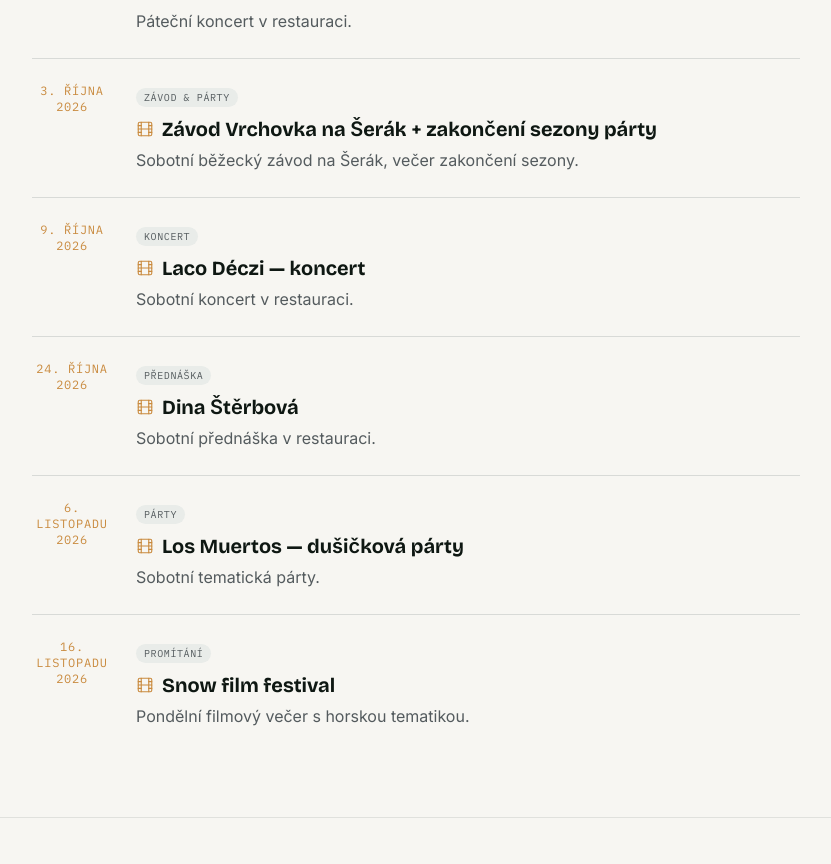
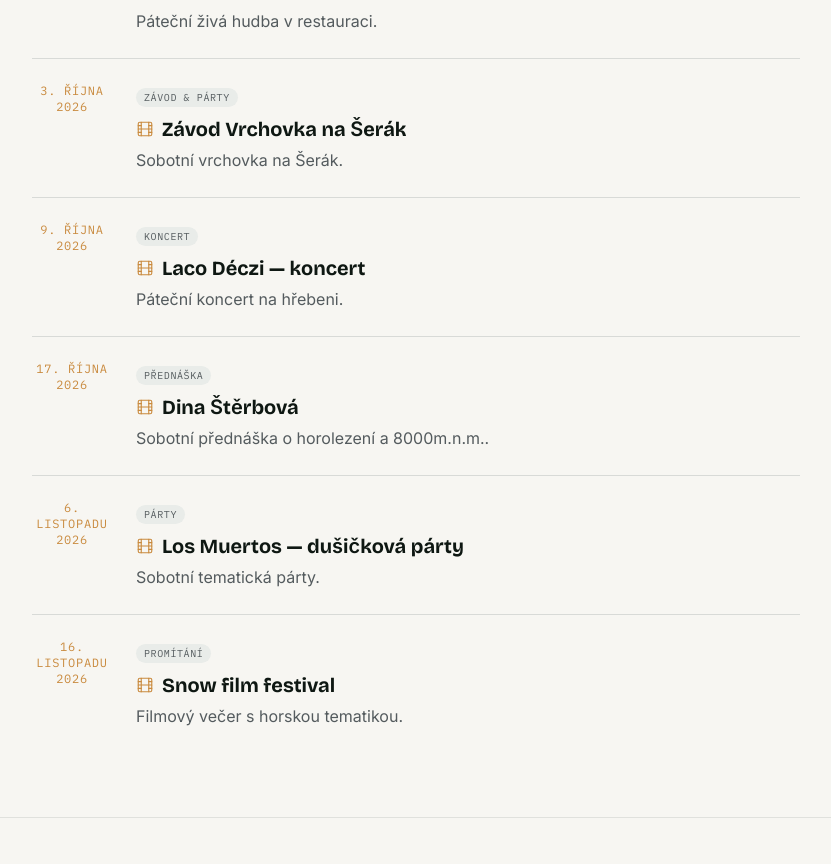
Before and after one commit to Veruniques/chata-serak-web, a Next.js app: page /kalendar-akci in a window 1280 px wide. Shown: the part 947-1811 px from the top of the page, without its empty margins (224-1055 px from the left). Built offline with nearby package versions, Linux system fonts and the light colour scheme.

Commit message:
Update page.tsx

```diff
--- a/app/kalendar-akci/page.tsx
+++ b/app/kalendar-akci/page.tsx
@@ -11,7 +11,7 @@ const EVENTS = [
     date: "2026-09-11",
     title: "Přednáška Lukáše Abta",
     type: "Přednáška",
-    description: "Večerní přednáška v restauraci.",
+    description: "Večerní přednáška.",
   },
   {
     date: "2026-09-12",
@@ -29,25 +29,25 @@ const EVENTS = [
     date: "2026-10-02",
     title: "Michal Juříčka — koncert",
     type: "Koncert",
-    description: "Páteční koncert v restauraci.",
+    description: "Páteční živá hudba v restauraci.",
   },
   {
     date: "2026-10-03",
-    title: "Závod Vrchovka na Šerák + zakončení sezony párty",
+    title: "Závod Vrchovka na Šerák",
     type: "Závod & párty",
-    description: "Sobotní běžecký závod na Šerák, večer zakončení sezony.",
+    description: "Sobotní vrchovka na Šerák.",
   },
   {
     date: "2026-10-09",
     title: "Laco Déczi — koncert",
     type: "Koncert",
-    description: "Sobotní koncert v restauraci.",
+    description: "Páteční koncert na hřebeni.",
   },
   {
-    date: "2026-10-24",
+    date: "2026-10-17",
     title: "Dina Štěrbová",
     type: "Přednáška",
-    description: "Sobotní přednáška v restauraci.",
+    description: "Sobotní přednáška o horolezení a 8000m.n.m..",
   },
   {
     date: "2026-11-06",
@@ -59,7 +59,7 @@ const EVENTS = [
     date: "2026-11-16",
     title: "Snow film festival",
     type: "Promítání",
-    description: "Pondělní filmový večer s horskou tematikou.",
+    description: "Filmový večer s horskou tematikou.",
   },
 ];
 
```
